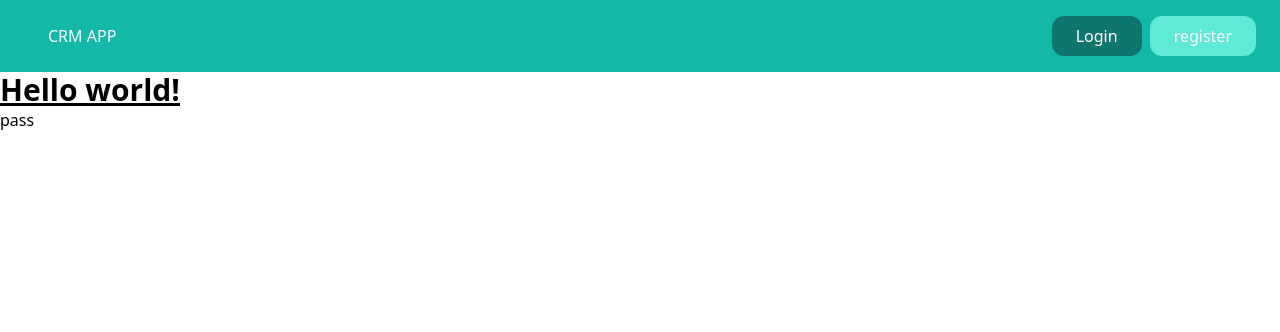
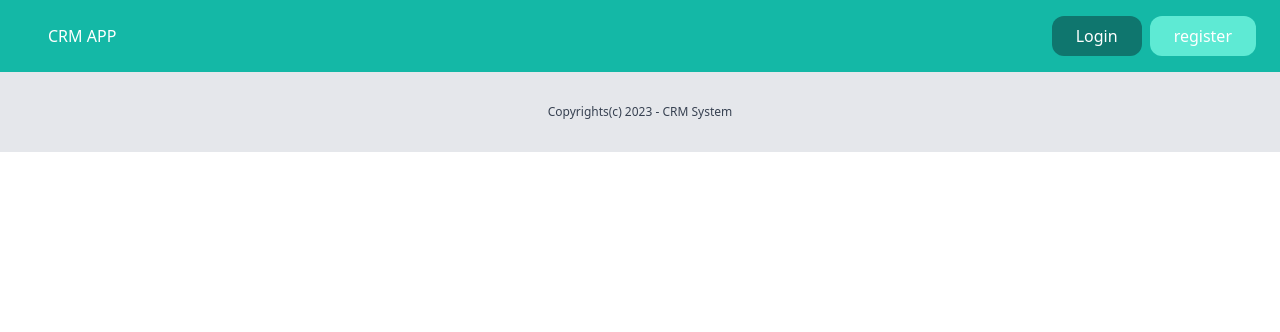
Before and after one commit to mohammedashrafdagga/django_crm, a Django app: page / in a window 1280 px wide. Shown: the top 332 px of the page. Run offline with Django 4.2, Linux system fonts and the light colour scheme; some libraries are stand-ins or nearby versions.

Commit message:
create footer and put into base page template

```diff
--- a/apps/core/templates/base.html
+++ b/apps/core/templates/base.html
@@ -10,7 +10,8 @@
   <body>
     <!-- include navar -->
     {% include 'components/navbar.html' %}
-    <h1 class="text-3xl font-bold underline">Hello world!</h1>
+    <!-- block content -->
+    {% block content %} {% endblock %}
     <!-- include footer -->
     {% include 'components/footer.html' %}
   </body>
--- a/apps/core/templates/components/footer.html
+++ b/apps/core/templates/components/footer.html
@@ -1 +1,3 @@
-<footer>pass</footer>
+<footer class="py-8 bg-gray-200 text-center">
+  <p class="text-xs text-gray-700">Copyrights(c) 2023 - CRM System</p>
+</footer>
--- /dev/null
+++ b/apps/core/templates/core/index.html
@@ -0,0 +1,5 @@
+{% extends 'base.html' %}
+
+<!-- title block -->
+<!-- content block -->
+{% block content %} {% endblock %}
```
